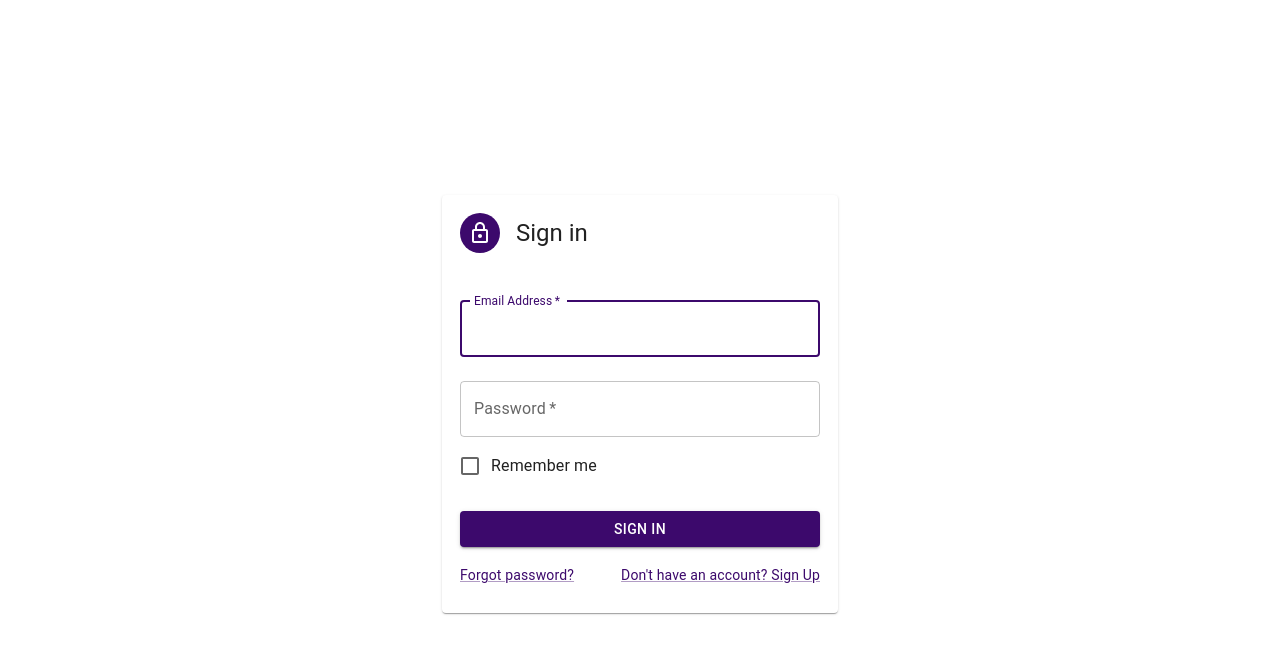
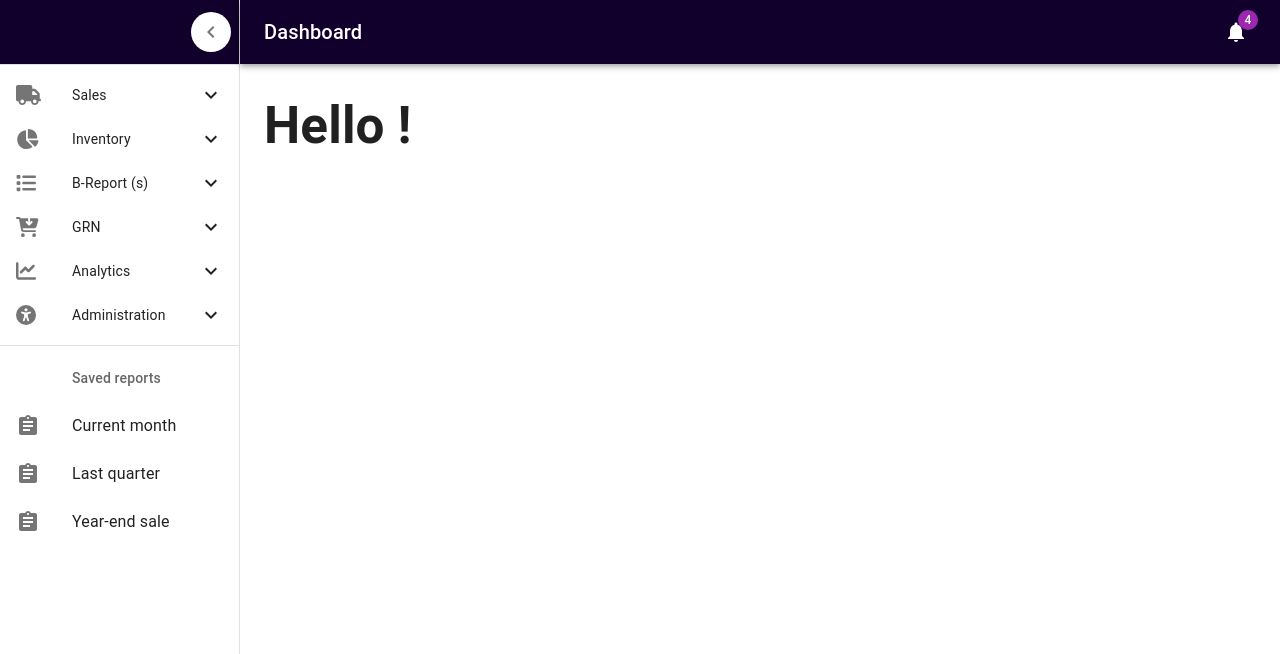
Before and after one commit to ravihennayaka667/BizPilot, a React (Vite) app: page / in a window 1280 px wide. Shown: the top 654 px of the page. Built offline with nearby package versions, Linux system fonts and the light colour scheme.

Commit message:
fixed ui issue

```diff
--- a/package.json
+++ b/package.json
@@ -30,6 +30,6 @@
     "eslint-plugin-react-hooks": "^4.6.0",
     "eslint-plugin-react-refresh": "^0.4.4",
     "react-router-dom": "^6.20.0",
-    "vite": "^5.0.0"
+    "vite": "^5.1.3"
   }
 }
--- a/src/App.jsx
+++ b/src/App.jsx
@@ -21,8 +21,8 @@ function App() {
 
 
         <Routes>
-         <Route path="/" element={<Login/>} />
-        {/* <Route path="/" element={<Navbar><Dashboard/></Navbar>} /> */}
+         {/* <Route path="/" element={<Login/>} /> */}
+        <Route path="/" element={<Navbar><Dashboard/></Navbar>} />
         <Route path="/invoiceAdd" element={<Navbar><AddInvoice /></Navbar>} />
         <Route path="/invoiceView" element={<Navbar><InvoiceView /></Navbar>} />
         <Route path="/addCustomers" element={<Navbar><AddCustomers /></Navbar>} />
--- a/src/assets/Login.css
+++ b/src/assets/Login.css
@@ -1,11 +1,4 @@
-body {
-    display: flex;
-    justify-content: center;
-    align-items: center;
-    height: 100vh;
-    margin: 0;
-    padding: 0;
-}
+
 
 .login-container {
     display: flex;
```
Also changed, not shown: 1 other file (tests, documents, lock files or other folders).
